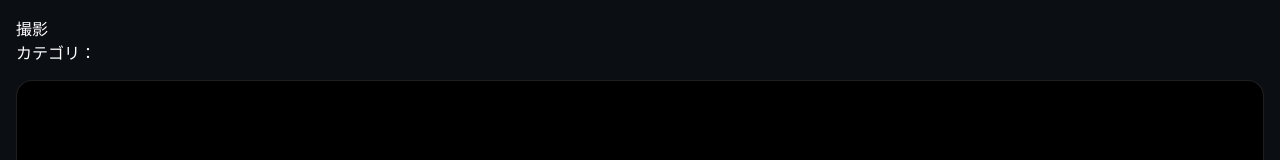
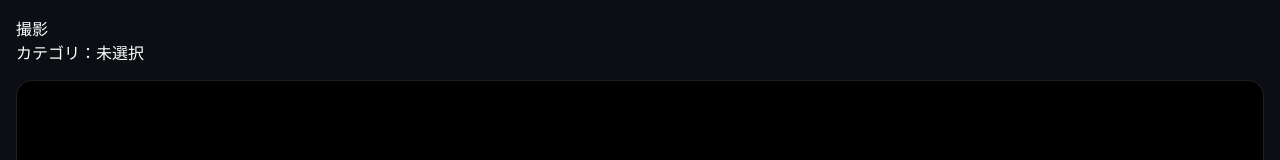
Before and after one commit to dousoukai86-source/batting-os, a Next.js app: page /upload in a window 1280 px wide. Shown: the top 160 px of the page. Built offline with nearby package versions, Linux system fonts and the light colour scheme.

Commit message:
fix: pass category to UploadClient

```diff
--- a/src/app/upload/page.tsx
+++ b/src/app/upload/page.tsx
@@ -2,10 +2,27 @@
 import { Suspense } from "react";
 import UploadClient from "./UploadClient";
 
-export default function Page() {
+type Props = {
+  searchParams: {
+    category?: string;
+  };
+};
+
+export default function Page({ searchParams }: Props) {
+  const category = searchParams?.category ?? null;
+
+  const titleMap: Record<string, string> = {
+    "1": "Ⅰ 前伸傾向",
+    "2": "Ⅱ 前沈傾向",
+    "3": "Ⅲ 後伸傾向",
+    "4": "Ⅳ 後沈傾向",
+  };
+
+  const title = category ? titleMap[category] ?? "不明" : "未選択";
+
   return (
     <Suspense fallback={<div>読み込み中...</div>}>
-      <UploadClient />
+      <UploadClient category={category} title={title} />
     </Suspense>
   );
 }
```
